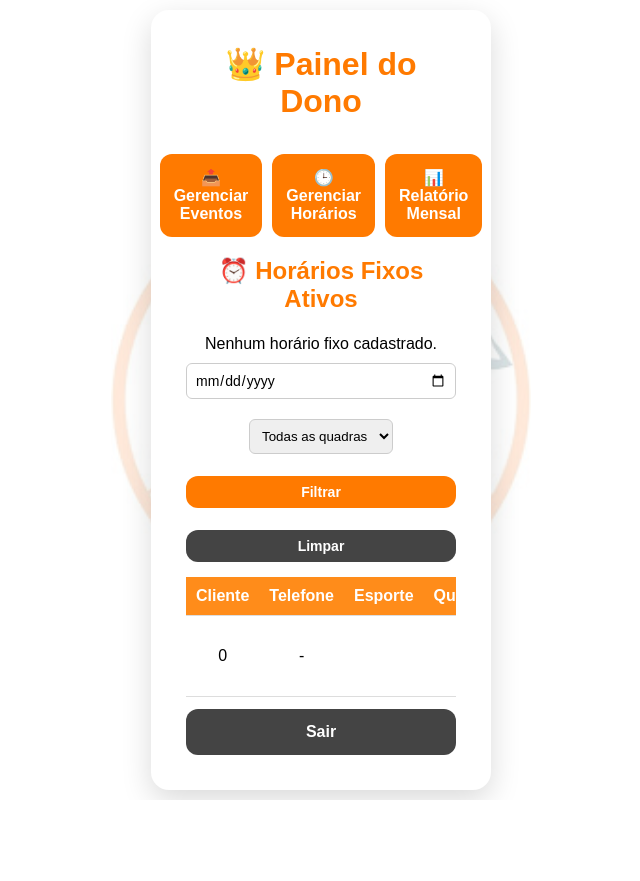
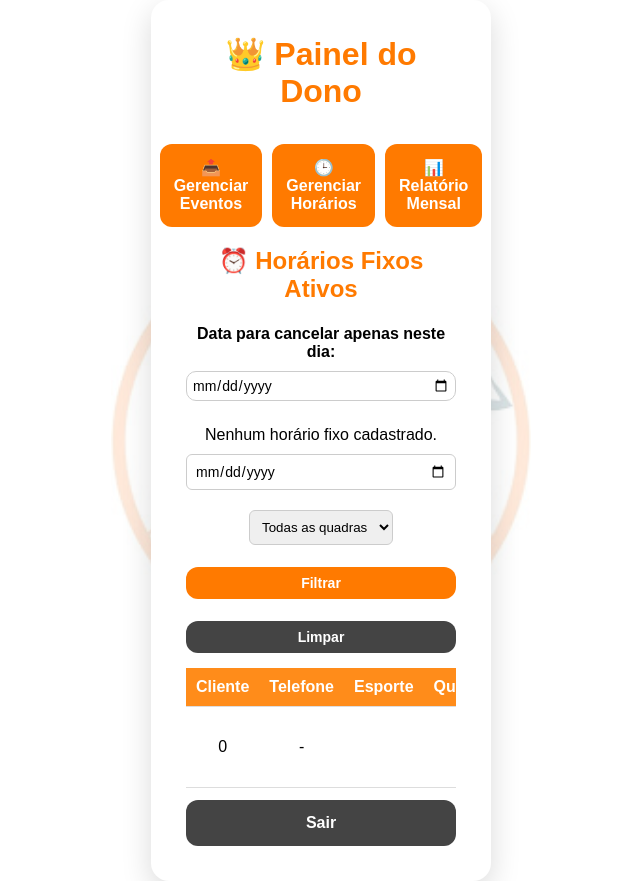
Before and after one commit to Luann2701/projeto-app1, a Flask app: page /painel_dono in a window 1280 px wide. Shown: the whole page, without its empty margins (319-959 px from the left). Before the commit the page ends 800 px from the top, so only its background shows below. Run offline with Flask 3, Linux system fonts and the light colour scheme; the visitor is signed in with stand-in values (Sample User, id 1); data that the repository does not hold is empty; some libraries are stand-ins or nearby versions.

Commit message:
corrige painel_dono e consultas SQL

```diff
--- a/templates/painel_dono.html
+++ b/templates/painel_dono.html
@@ -30,11 +30,17 @@
     <div class="box-fixos">
         <h2>⏰ Horários Fixos Ativos</h2>
 
+        <!-- 📅 DATA PARA CANCELAR NO DIA -->
+        <div style="margin-bottom:15px; text-align:center;">
+            <label><strong>Data para cancelar apenas neste dia:</strong></label><br>
+            <input type="date" id="data_cancelamento" style="padding:5px;">
+        </div>
+
         {% if horarios_fixos %}
         <ul class="lista-fixos">
 
             {% for quadra, hora, nome, telefone in horarios_fixos %}
-            <li style="display:flex; flex-direction:column; gap:8px; margin-bottom:15px;">
+            <li style="display:flex; flex-direction:column; gap:10px; margin-bottom:15px;">
 
                 <div style="display:flex; justify-content:space-between; align-items:center;">
                     <div>
@@ -61,27 +67,19 @@
                     </form>
                 </div>
 
-                <!-- 📅 CANCELAR FIXO SOMENTE NO DIA FILTRADO -->
+                <!-- ❌ CANCELAR FIXO SOMENTE NO DIA -->
                 <form method="POST"
                       action="/admin/cancelar_fixo_dia"
-                      onsubmit="return confirm('Cancelar este horário apenas neste dia?');"
+                      onsubmit="return confirmarCancelamentoDia(this);"
                       style="display:flex; gap:10px; align-items:center;">
 
                     <input type="hidden" name="quadra" value="{{ quadra }}">
                     <input type="hidden" name="hora" value="{{ hora }}">
-                    <input type="hidden" name="data" value="{{ data_filtro }}">
+                    <input type="hidden" name="data">
 
-                    <button type="submit"
-                            class="btn pequeno"
-                            {% if not data_filtro %}disabled{% endif %}>
-                        ❌ Cancelar só no dia {{ data_filtro or '' }}
+                    <button type="submit" class="btn pequeno">
+                        ❌ Cancelar somente neste dia
                     </button>
-
-                    {% if not data_filtro %}
-                        <small style="color:#999;">
-                            Selecione uma data acima para usar esta opção
-                        </small>
-                    {% endif %}
                 </form>
 
             </li>
@@ -93,7 +91,7 @@
         {% endif %}
     </div>
 
-    <!-- ================= FILTROS ================= -->
+    <!-- ================= FILTROS DE RESERVAS ================= -->
     <form method="GET" class="filtros">
         <input type="date" name="data" value="{{ data_filtro or '' }}">
 
@@ -172,5 +170,20 @@
 
 </div>
 
+<!-- ✅ SCRIPT PARA PEGAR A DATA -->
+<script>
+function confirmarCancelamentoDia(form) {
+    const data = document.getElementById("data_cancelamento").value;
+
+    if (!data) {
+        alert("Selecione uma data para cancelar apenas neste dia.");
+        return false;
+    }
+
+    form.querySelector('input[name="data"]').value = data;
+    return confirm("Cancelar este horário APENAS no dia " + data + "?");
+}
+</script>
+
 </body>
 </html>
```
